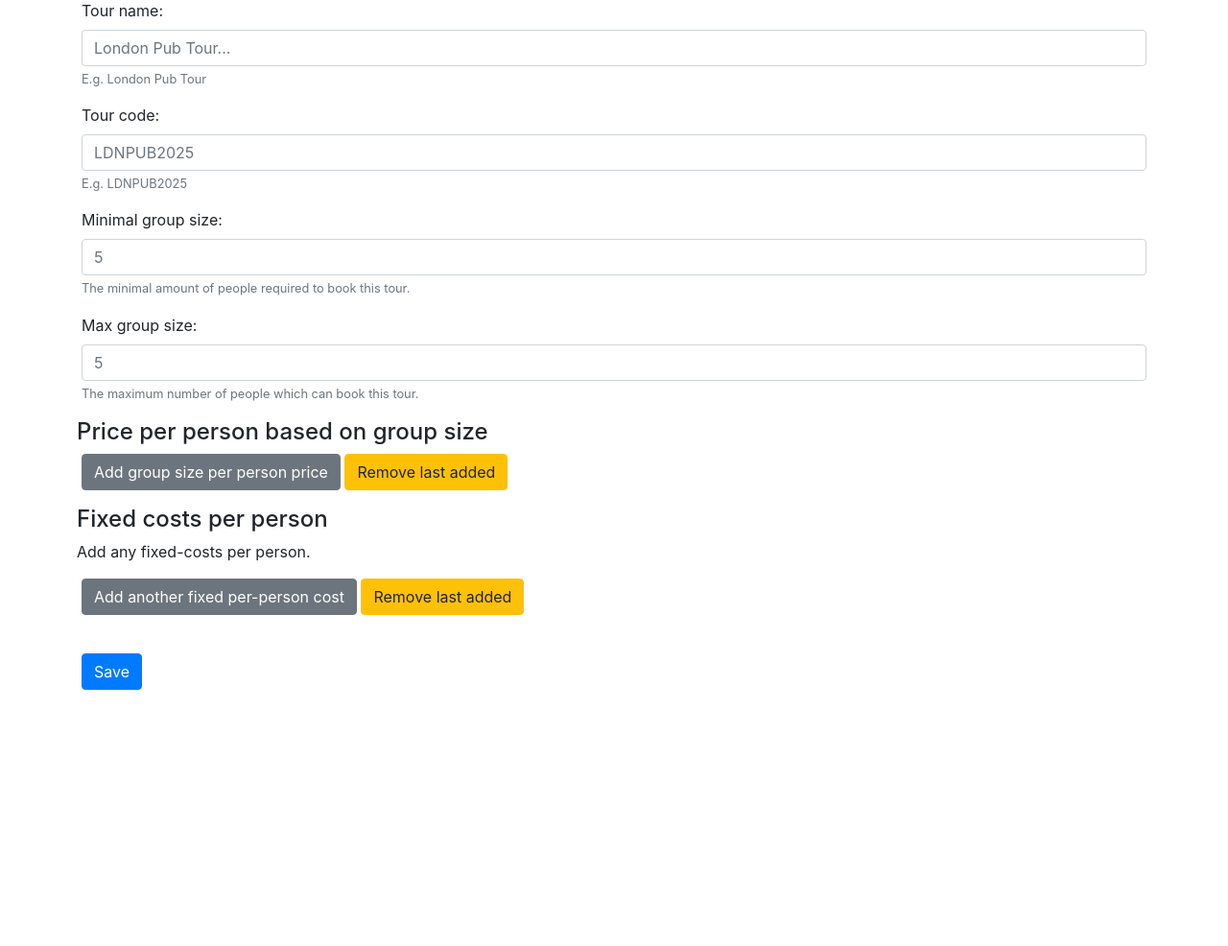
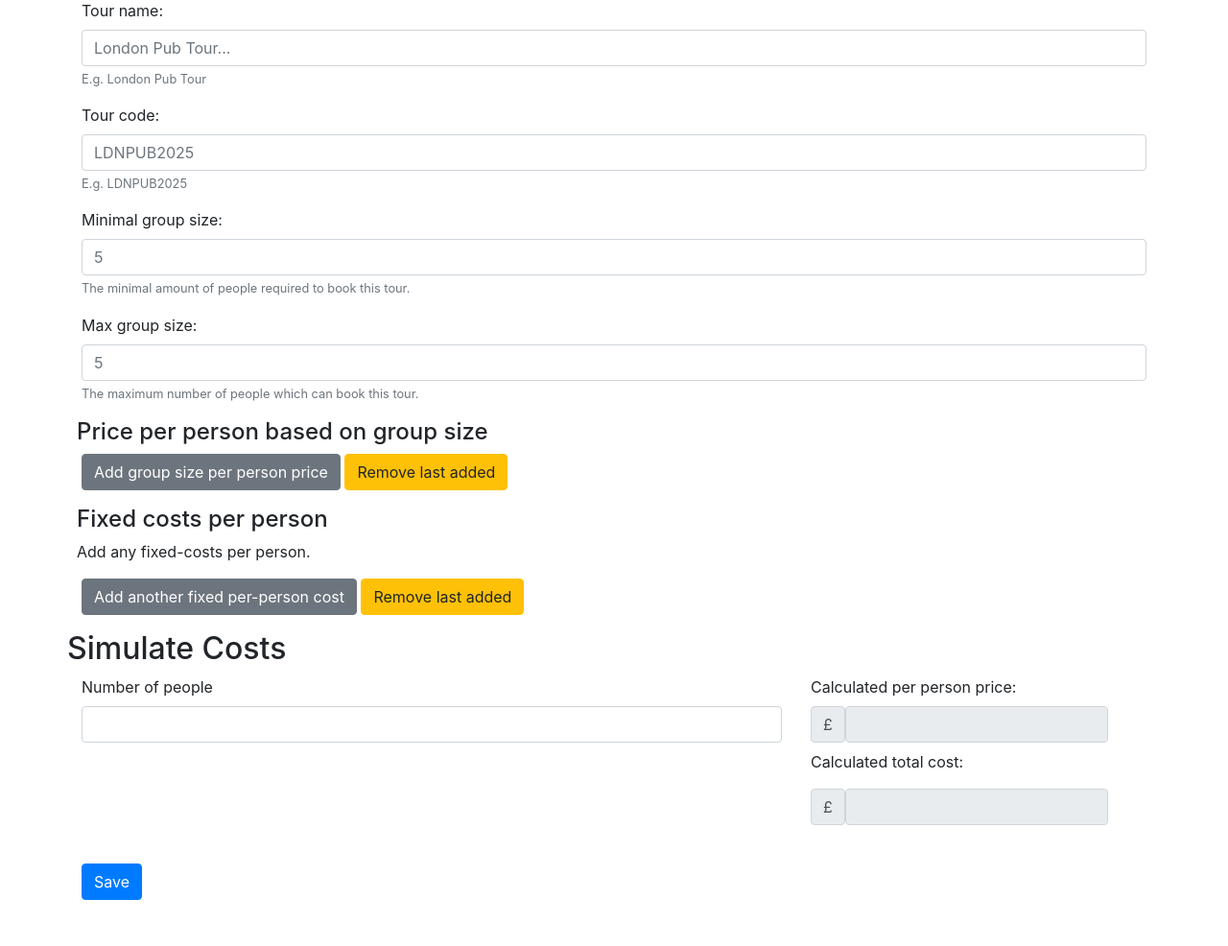
Before and after one commit to KarmaComputing/group-booking-calculator, a Flask app: template templates/edit_tour.html in a window 1280 px wide. Shown: the part 231-1217 px from the top of the page at 96% size. Before the commit the page ends 950 px from the top, so only its background shows below. Run offline with Flask 3, Linux system fonts and the light colour scheme; the template is opened without the code that fills it, so the values that code supplies are empty; parts of the project's set-up code (start-up, migrations or seed data) failed here and were passed over; some libraries are stand-ins or nearby versions.

Commit message:
Added route api_calculate_cost_per_person and cost simulator on edit page

```diff
--- a/app.py
+++ b/app.py
@@ -1,4 +1,12 @@
-from flask import Flask, render_template, flash, request, redirect, url_for
+from flask import (
+    Flask,
+    render_template,
+    flash,
+    request,
+    redirect,
+    url_for,
+    jsonify,
+)  # noqa: E501
 import secrets
 import json
 import pickle
@@ -35,7 +43,7 @@ tour = {
 }
 
 
-def calculate_cost_per_person(tour, number_of_people):
+def calculate_cost_per_person(tour: dict, number_of_people: int) -> dict:
     total_cost = 0
     fixed_costs = 0
 
@@ -58,12 +66,13 @@ def calculate_cost_per_person(tour, number_of_people):
     for group_size_person_price_rule in tour["pricing_rules"][
         "price_per_person_based_on_size_of_group"
     ]:
-        if (
-            number_of_people >= group_size_person_price_rule["min"]
-            and number_of_people <= group_size_person_price_rule["max"]
-        ):
+        if number_of_people >= int(
+            group_size_person_price_rule["min"]
+        ) and number_of_people <= int(group_size_person_price_rule["max"]):
             print(f"Found the rule: {group_size_person_price_rule}")
-            price_per_person = group_size_person_price_rule["price_per_person"]
+            price_per_person = int(
+                group_size_person_price_rule["price_per_person"]
+            )  # noqa: E501
 
     # Apply cost per-person based on group size
     print("Applying per-person cost")
@@ -71,6 +80,10 @@ def calculate_cost_per_person(tour, number_of_people):
     print(f"Running cost is at: {total_cost}")
 
     print(f"Total cost is: {total_cost}")
+
+    resp = {"total_cost": total_cost, "price_per_person": price_per_person}
+
+    return resp
 
 
 def get_tour_by_tour_code(tour_code, get_index=False):
@@ -95,7 +108,10 @@ try:
     tours = pickle.load(fp)
     tours = json.loads(tours)
 except (FileNotFoundError, EOFError):
-    print("pickle file is FileNotFoundError or " "EOFError. Writing empty tours list")  # noqa: E501
+    print(
+        "pickle file is FileNotFoundError or "
+        "EOFError. Writing empty tours list"  # noqa: E501
+    )  # noqa: E501
     with open(f"{STATE_DIR}/tours-pickle", mode="wb") as fp:
         stub = json.dumps([])
         pickle.dump(stub, fp)
@@ -219,6 +235,14 @@ def edit_tour(tour_code):
     return redirect(url_for("list_tours"))
 
 
+@app.route("/api/calculate_cost_per_person", methods=["POST"])
+def api_calculate_cost_per_person():
+    number_of_people = request.json.get("number_of_people")
+    tour = request.json.get("tour")
+    resp = calculate_cost_per_person(tour, number_of_people)
+    return jsonify(resp)
+
+
 @app.route("/api/tour", methods=["POST"])
 def add_tour():
     # Get tour name
--- a/templates/edit_tour.html
+++ b/templates/edit_tour.html
@@ -76,7 +76,39 @@ can_duplicate_fixed_person_cost_form_controls_template as can_duplicate_fixed_pe
   , tour=tour) }}
 
   {{ can_duplicate_fixed_person_cost_form_controls_template() }}
-  {{ fixed_person_cost_form_controls.fixed_person_cost_form_controls(fixed_person_cost_form_controls_count=tour['pricing_rules']['fix_costs_per_person']|length, tour=tour) }}
+  {{
+  fixed_person_cost_form_controls.fixed_person_cost_form_controls(fixed_person_cost_form_controls_count=tour['pricing_rules']['fix_costs_per_person']|length,
+  tour=tour) }}
+
+
+  <div class="row">
+    <div class="col-md12">
+      <h2>Simulate Costs</h2>
+    </div>
+  </div>
+
+  <div class="row">
+    <div class="col-md-8">
+      <div class="form-group">
+        <label for="simulateNumberOfPeople">Number of people</label>
+        <input id="simulateNumberOfPeople" min="1" step="1" type="number" class="form-control" required>
+      </div>
+    </div>
+    <div class="col-md-4 d-flex align-items-center">
+      <div class="form-group">
+        <label for="simulateNumberOfPeoplePerPersonPrice">Calculated per person price:</label>
+        <div class="input-group-prepend mb-2">
+          <div class="input-group-text">£</div>
+          <input id="simulateNumberOfPeoplePerPersonPrice" type="text" class="form-control" disabled>
+        </div>
+        <label for="simulateTotalCost">Calculated total cost:</label>
+        <div class="input-group-prepend mt-2">
+          <div class="input-group-text">£</div>
+          <input id="simulateTotalCost" type="text" class="form-control" disabled>
+        </div>
+      </div>
+    </div>
+  </div>
 
 
   <button type="submit" class="btn btn-primary mb-5 mt-4">Save</button>
--- a/templates/layout.html
+++ b/templates/layout.html
@@ -179,6 +179,100 @@
 
         });
 
+        function simulateCost() {
+
+            // Get price_per_person_group_size_form_controls
+            let price_per_person_group_size_form_controls = document.querySelectorAll("[data-form-control-collection-name=price_per_person_group_size_form_controls]")
+
+            price_per_person_based_on_size_of_group = [];
+            let price_per_person_group_size_form_controls_count = document.getElementById('price_per_person_group_size_form_controls_count').value;
+
+            if (price_per_person_group_size_form_controls_count > 0) {
+                price_per_person_group_size_form_controls.forEach(function (elm) {
+                    console.log(elm);
+                    // Skip over hidden form-control-collection-template
+                    if (elm.hidden != true) {
+                        console.log("Processing elm");
+                        console.log(elm);
+                        Array(elm.children).forEach(function (elm) {
+                            console.log(elm);
+                            Array(elm).forEach(function (elm) {
+                                let price_per_person_based_on_size_of_group_entry = { "min": elm[0].children[1].value, "max": elm[1].children[1].value, "price_per_person": elm[2].children[1].children[1].value }
+                                price_per_person_based_on_size_of_group.push(price_per_person_based_on_size_of_group_entry);
+                                console.log(elm);
+                            });
+                        })
+                    }
+                });
+            } // End if price_per_person_group_size_form_controls_count > 0
+            // End Get price_per_person_group_size_form_controls
+
+            // Get fixed_person_cost_form_controls
+            let fixed_person_cost_form_controls = document.querySelectorAll("[data-form-control-collection-name=fixed_person_cost_form_controls]")
+
+            fix_costs_per_person = [];
+            let fixed_person_cost_form_controls_count = document.getElementById('fixed_person_cost_form_controls_count').value;
+
+            if (fixed_person_cost_form_controls_count > 0) {
+                fixed_person_cost_form_controls.forEach(function (elm) {
+                    console.log(elm);
+                    // Skip over hidden form-control-collection-template
+                    if (elm.hidden != true) {
+                        console.log("Processing elm");
+                        console.log(elm);
+                        Array(elm.children).forEach(function (elm) {
+                            console.log(elm);
+                            Array(elm).forEach(function (elm) {
+                                let fix_costs_per_person_entry = { "name": elm[0].children[1].value, "amount": elm[1].children[1].children[1].value }
+                                fix_costs_per_person.push(fix_costs_per_person_entry);
+                                console.log(elm);
+                            });
+                        })
+                    }
+                });
+            }
+            // End fixed_person_cost_form_controls
+
+            if (simulateNumberOfPeople.value > 0) {
+                const requestData = {
+                    number_of_people: Number(simulateNumberOfPeople.value),
+                    tour: {
+                        name: tour_name.value,
+                        tour_code: tour_code.value,
+                        pricing_rules: {
+                            max_people: max_people.value,
+                            min_people: min_people.value,
+                            fix_costs_per_person: fix_costs_per_person,
+                            price_per_person_based_on_size_of_group: price_per_person_based_on_size_of_group
+                        },
+                        cost_per_person: "calculate_cost_per_person"
+                    }
+                };
+
+                fetch('{{ url_for('api_calculate_cost_per_person')}}', {
+                    method: 'POST',
+                    headers: {
+                        'Content-Type': 'application/json'
+                    },
+                    body: JSON.stringify(requestData)
+                })
+                    .then(response => response.json())
+                    .then(data => {
+                        console.log('Success:', data);
+                        simulateNumberOfPeoplePerPersonPrice.value = data['price_per_person'];
+                        simulateTotalCost.value = data['total_cost'];
+                    })
+                    .catch(error => console.error('Error:', error));
+            } else {
+                console.log(`Refusing to simulate with simulateNumberOfPeople at ${simulateNumberOfPeople.value}`)
+            } // End if simulateNumberOfPeople.value > 0
+        }
+
+
+        document.getElementById("simulateNumberOfPeople").addEventListener("input", function () {
+            simulateCost();
+        });
+
     </script>
 </body>
 
```
